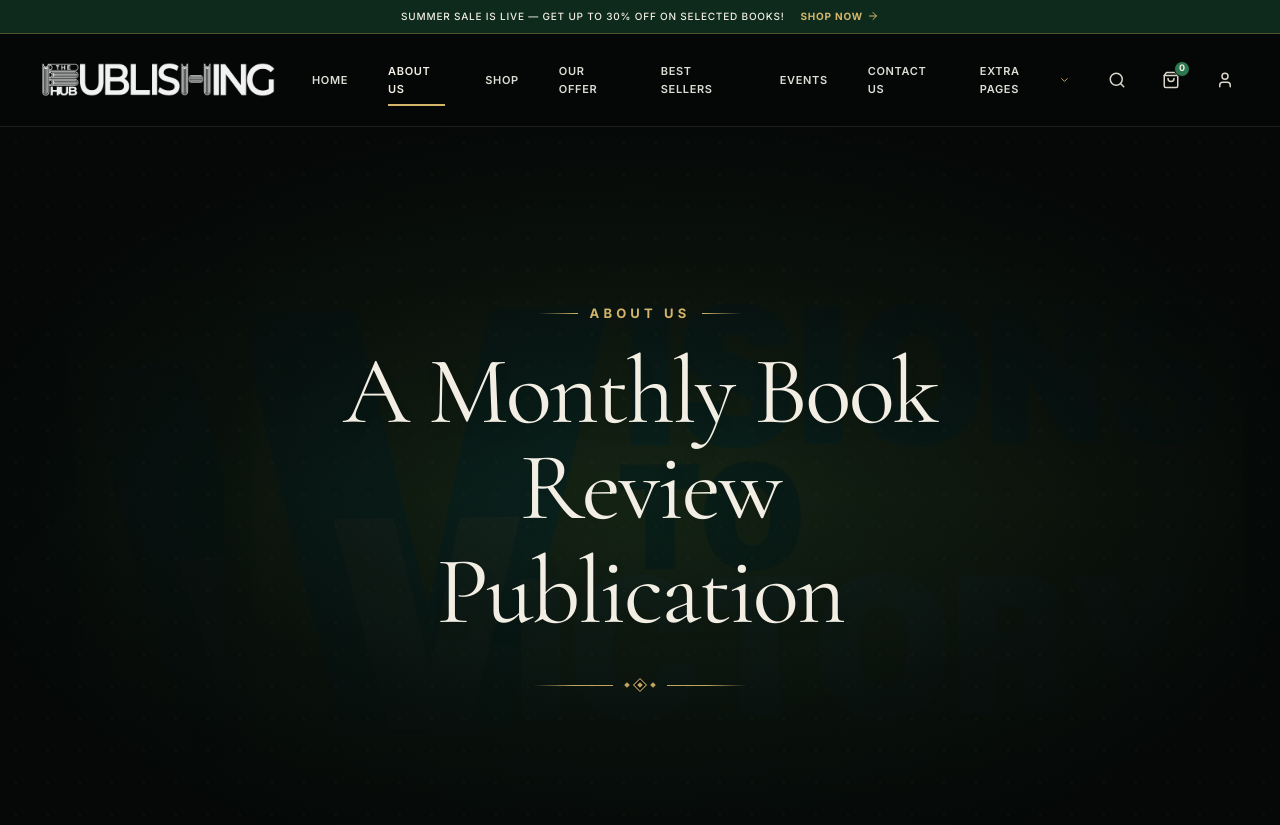
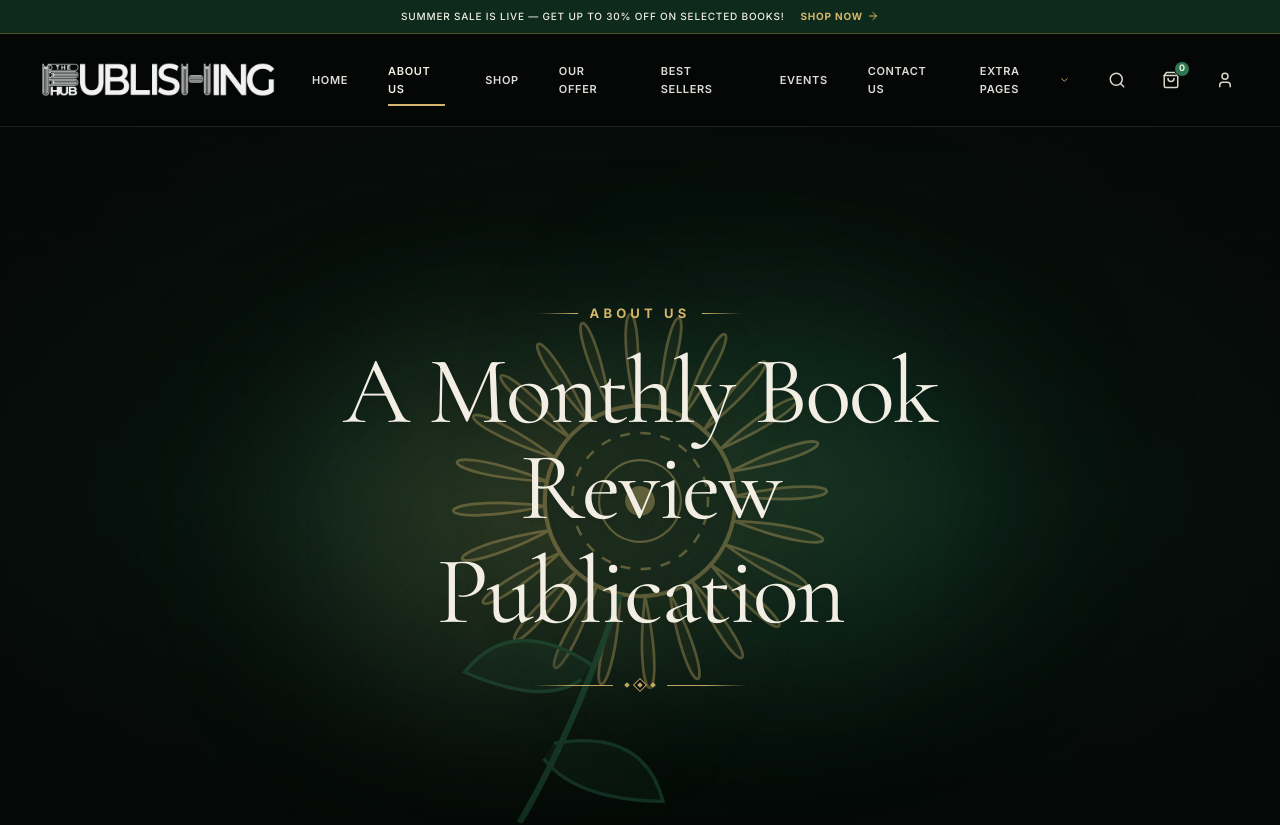
Before and after one commit to satyamsingh000121-hash/publishinghub, a Next.js app: page /about in a window 1280 px wide. Shown: the top 825 px of the page. Built offline with nearby package versions, Linux system fonts and the light colour scheme.

Commit message:
update about section background

```diff
--- a/components/about/AboutHero.tsx
+++ b/components/about/AboutHero.tsx
@@ -6,20 +6,51 @@ import SmokyText from "@/components/SmokyText";
 export default function AboutHero() {
   return (
     <section className="relative w-full py-28 sm:py-36 md:py-44 overflow-hidden border-b border-[#b89245]/20 bg-[#050807]">
-      {/* Background with Book Flatlay Pattern and Moody Overlay */}
-      <div className="absolute inset-0 z-0">
-        <div
-          className="w-full h-full bg-cover bg-center scale-105 transition-transform duration-1000 opacity-25 filter blur-[0.5px]"
-          style={{
-            backgroundImage: `url('/images/hero_sectin1.png'), url('/images/A_images.png')`,
-            backgroundPosition: "center 40%",
-          }}
-        />
-        {/* Editorial Vignette & Dark Forest Gradient Overlay */}
-        <div className="absolute inset-0 bg-gradient-to-b from-[#050807]/90 via-[#07130e]/75 to-[#050807] pointer-events-none" />
-        <div className="absolute inset-0 bg-[radial-gradient(ellipse_at_center,rgba(24,82,56,0.18)_0%,rgba(5,8,7,0.95)_75%)] pointer-events-none" />
+      {/* Pure Luxury Dark Forest Green Background with Sunflower Engraving */}
+      <div className="absolute inset-0 z-0 overflow-hidden">
+        {/* Deep Forest Gradient Base */}
+        <div className="absolute inset-0 bg-gradient-to-b from-[#060c09] via-[#08150f] to-[#040806]" />
 
-        {/* Subtle grid texture overlay */}
+        {/* Central Luminous Golden & Emerald Ambient Illumination */}
+        <div className="absolute top-1/2 left-1/2 -translate-x-1/2 -translate-y-1/2 w-[700px] sm:w-[950px] h-[450px] bg-[radial-gradient(ellipse_at_center,rgba(212,181,106,0.18)_0%,rgba(24,82,56,0.25)_45%,transparent_75%)] blur-3xl pointer-events-none" />
+
+        {/* Soft Warm Ambient Light Highlights Left & Right */}
+        <div className="absolute top-1/3 left-1/4 w-80 h-80 bg-[#d4b56a]/10 rounded-full blur-[100px] pointer-events-none" />
+        <div className="absolute bottom-1/3 right-1/4 w-80 h-80 bg-[#1e6144]/20 rounded-full blur-[100px] pointer-events-none" />
+
+        {/* Botanical Sunflower Line Art Illustration Watermark (Centered / Offset) */}
+        <div className="absolute top-1/2 left-1/2 -translate-x-1/2 -translate-y-1/2 w-[480px] h-[480px] sm:w-[600px] sm:h-[600px] lg:w-[680px] lg:h-[680px] opacity-25 sm:opacity-35 pointer-events-none transform rotate-12 transition-transform duration-700">
+          <svg viewBox="0 0 200 200" className="w-full h-full text-[#d4b56a] fill-none stroke-current" strokeWidth="0.75">
+            {/* Sunflower Center Disc */}
+            <circle cx="100" cy="100" r="28" fill="#0d1f16" stroke="#d4b56a" strokeWidth="1.2" />
+            <circle cx="100" cy="100" r="20" stroke="#d4b56a" strokeWidth="0.75" strokeDasharray="3 3" />
+            <circle cx="100" cy="100" r="12" stroke="#d4b56a" strokeWidth="0.6" />
+            <circle cx="100" cy="100" r="4" fill="#d4b56a" />
+
+            {/* Sunflower Radiating Petals */}
+            {[...Array(24)].map((_, i) => {
+              const angle = (i * 360) / 24;
+              return (
+                <path
+                  key={i}
+                  d="M100,72 C94,36 106,36 100,72"
+                  transform={`rotate(${angle} 100 100)`}
+                  fill="#d4b56a"
+                  fillOpacity="0.12"
+                  stroke="#d4b56a"
+                  strokeWidth="0.8"
+                />
+              );
+            })}
+
+            {/* Stem and Emerald Leaves */}
+            <path d="M100,128 Q95,170 85,200" stroke="#2c7650" strokeWidth="1.8" />
+            <path d="M96,150 Q70,140 60,160 Q85,165 94,155" fill="#2c7650" fillOpacity="0.25" stroke="#2c7650" strokeWidth="1" />
+            <path d="M90,175 Q115,165 125,185 Q100,190 88,180" fill="#2c7650" fillOpacity="0.25" stroke="#2c7650" strokeWidth="1" />
+          </svg>
+        </div>
+
+        {/* Subtle Luxury Golden Grid Pattern */}
         <div
           className="absolute inset-0 opacity-10 pointer-events-none"
           style={{
@@ -27,6 +58,9 @@ export default function AboutHero() {
             backgroundSize: "32px 32px",
           }}
         />
+
+        {/* Subtle Vignette */}
+        <div className="absolute inset-0 bg-[radial-gradient(circle_at_center,transparent_40%,rgba(5,8,7,0.8)_100%)] pointer-events-none" />
       </div>
 
       {/* Hero Content */}
```
